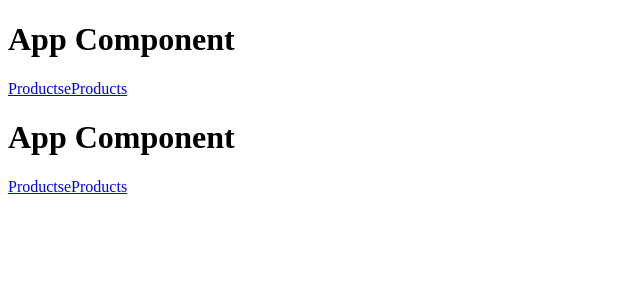
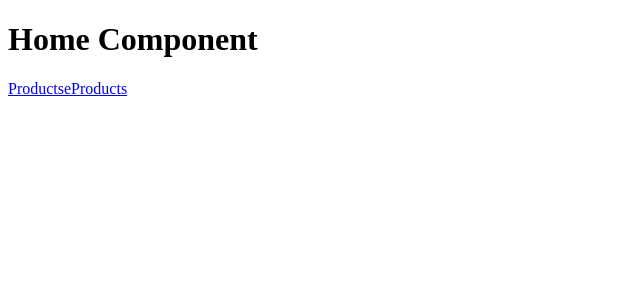
Before and after one commit to jagadeesh7089/todolist, an Angular app: page / in a window 1280 px wide. Shown: the top 300 px of the page, without its empty margins (0-640 px from the left). Built offline with nearby package versions, Linux system fonts and the light colour scheme.

Commit message:
routing changes

```diff
--- a/src/app/app.component.html
+++ b/src/app/app.component.html
@@ -1,7 +1,3 @@
-<h1>App Component</h1>
-<a [routerLink]="'/products'">Products</a>
-<a [routerLink]="'/eproducts'">eProducts</a>
-<!-- <a href="/eproducts">eproducts</a> -->
 
 
-<div><router-outlet></router-outlet></div>
+<router-outlet></router-outlet>
--- /dev/null
+++ b/src/app/home/home.component.html
@@ -0,0 +1,7 @@
+<h1>Home Component</h1>
+<a [routerLink]="'/products'">Products</a>
+<a [routerLink]="'/eproducts'">eProducts</a>
+<!-- <a href="/eproducts">eproducts</a> -->
+
+
+<div><router-outlet></router-outlet></div>
```
Also changed, not shown: src/app/app.routes.ts (+8 -5 lines), src/app/home/home.component.ts (added, +12 -0 lines), src/app/home/home.component.css (added), 1 other file (tests, documents, lock files or other folders).
